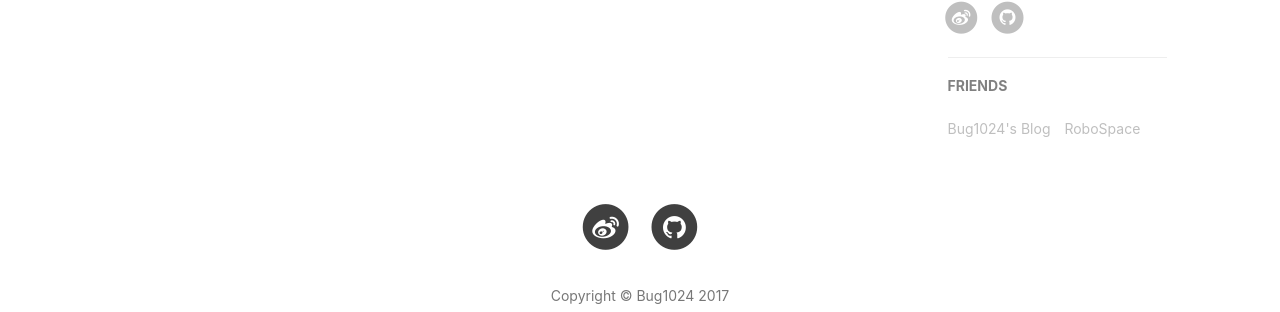
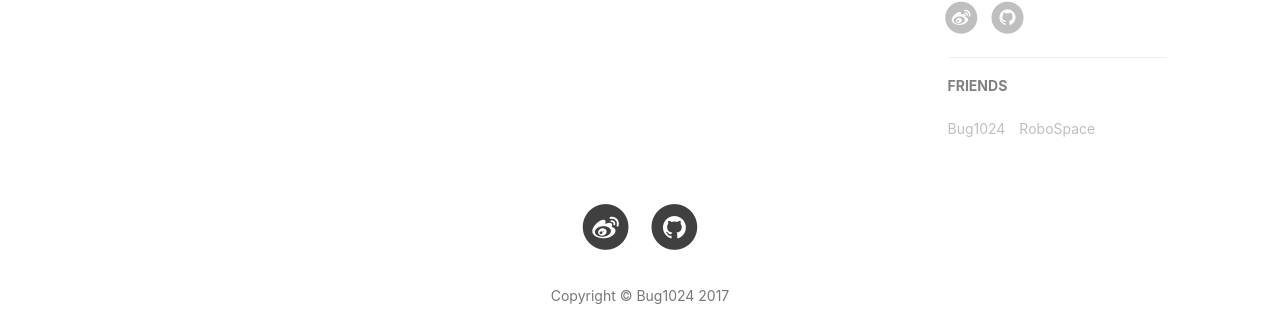
Before and after one commit to bug1024/jeet-blog, a Jekyll site: the page built from index.html, in a window 1280 px wide. Shown: the part 847-1159 px from the top of the page. Built offline with Jekyll 4.4.1, drawn with Linux system fonts in a browser that asks for light colours; nearby versions of some CDN libraries; the list of posts is cut into pages by our own code; comment, search, counter and statistics services are not loaded.

Commit message:
fix typo

```diff
--- a/_config.yml
+++ b/_config.yml
@@ -75,11 +75,11 @@
 # Friends
 friends: [
     {
-        title: "Bug1024's Blog",
+        title: "Bug1024",
         href: "http://bug1024.com"
     },
     {
         title: "RoboSpace",
-        htre: "http://www.robospace.cn"
+        href: "http://www.robospace.cn"
     }
 ]
```
